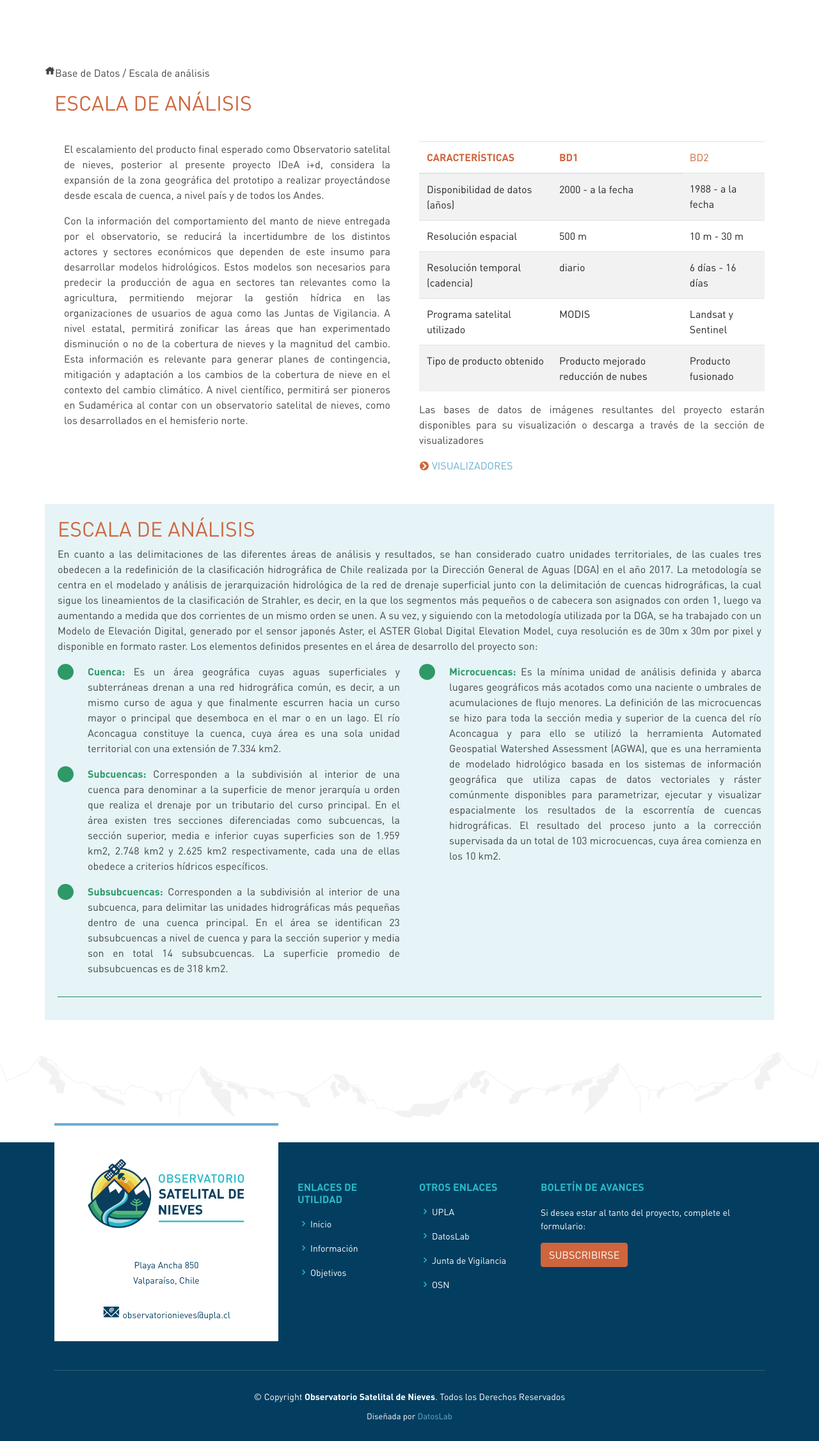
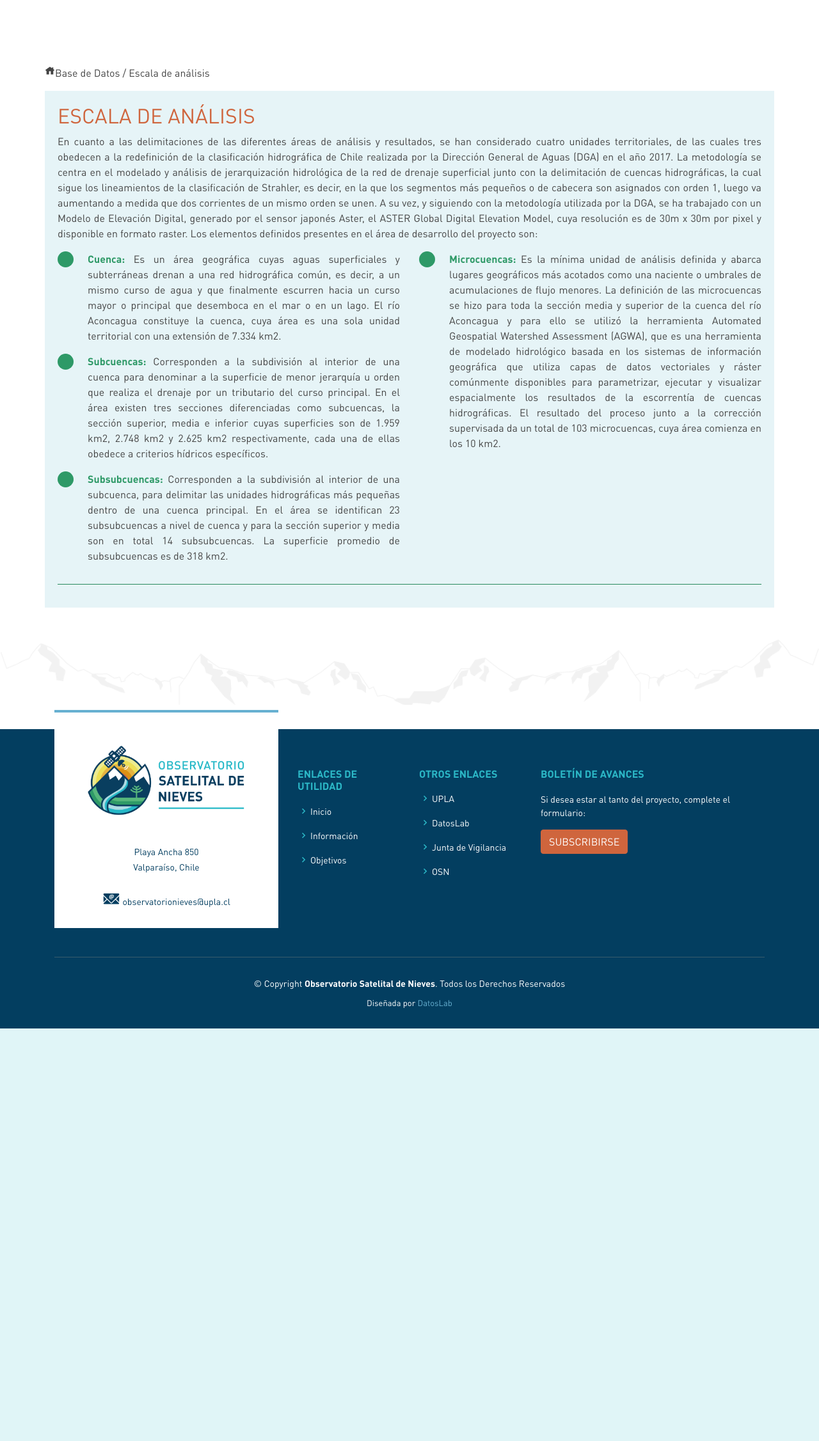
Before and after one commit to DatosLabUPLA/obsnieves-web-legacy, a Django app: page /escalamiento/ in a window 1280 px wide. Shown: the part 264-2517 px from the top of the page at 64% size. After the commit the page ends 1872 px from the top, so only its background shows below. Run offline with Django 3.2, Linux system fonts and the light colour scheme; some libraries are stand-ins or nearby versions.

Commit message:
Update: Se mueve texto de escalamiento hacia inicio
El texto que está redactado en la sección “Escalamiento” moverlo a la pestaña inicio (abajo de los objetivos específicos del proyecto, como título se podría incorporar un nombre que esté vinculado a las proyecciones del proyecto.

```diff
--- a/core/templates/core/escalation.html
+++ b/core/templates/core/escalation.html
@@ -17,79 +17,6 @@
           <i class="icofont-home"></i> Base de Datos / Escala de análisis
       </div>
   </div>
-
-  <section class="p-3">
-    <div class="container">
-      <div class="row">
-        <div class="col-12">
-            <h2 class="text-uppercase txt-naranjo-2">Escala de análisis</h2>
-        </div>
-      </div>
-    </div>
-  </section>
-
-  <section class="p-3">
-    <div class="container">
-      <div class="row ">
-        <div class="col-6">
-          <div class="col-12 text-justify">
-            <p>
-                El escalamiento del producto final esperado como Observatorio satelital de nieves, posterior al presente proyecto IDeA i+d, considera la expansión de la zona geográfica del prototipo a realizar proyectándose desde escala de cuenca, a nivel país y de todos los Andes.
-            </p>
-            <p>
-                Con la información del comportamiento del manto de nieve entregada por el observatorio, se reducirá  la incertidumbre de los distintos actores y sectores económicos que dependen de este insumo para  desarrollar modelos hidrológicos. Estos modelos son necesarios para predecir la producción de agua  en sectores tan relevantes como la agricultura, permitiendo mejorar la gestión hídrica en las  organizaciones de usuarios de agua como las Juntas de Vigilancia. A nivel estatal, permitirá zonificar  las áreas que han experimentado disminución o no de la cobertura de nieves y la magnitud del  cambio. Esta información es relevante para generar planes de contingencia, mitigación y adaptación  a los cambios de la cobertura de nieve en el contexto del cambio climático. A nivel científico, permitirá  ser pioneros en Sudamérica al contar con un observatorio satelital de nieves, como los desarrollados  en el hemisferio norte.
-            </p>
-          </div>
-        </div>
-        <div class="col-6">
-          <table class="table table-striped">
-              <thead class="text-uppercase txt-naranjo-2">
-                  <tr>
-                      <th>Características</th>
-                      <th>BD1</th>
-                      <td>BD2</td>
-                  </tr>
-              </thead>
-              <tbody>
-                  <tr>
-                      <td>Disponibilidad de datos (años)</td>
-                      <td>2000 - a la fecha</td>
-                      <td>1988 - a la fecha</td>
-                  </tr>
-                  <tr>
-                      <td>Resolución espacial</td>
-                      <td>500 m</td>
-                      <td>10 m - 30 m</td>
-                  </tr>
-                  <tr>
-                      <td>Resolución temporal (cadencia)</td>
-                      <td>diario</td>
-                      <td>6 días - 16 días</td>
-                  </tr>
-                  <tr>
-                      <td>Programa satelital utilizado</td>
-                      <td>MODIS</td>
-                      <td>Landsat y Sentinel</td>
-                  </tr>
-                  <tr>
-                      <td>Tipo de producto obtenido</td>
-                      <td>Producto mejorado reducción de nubes</td>
-                      <td>Producto fusionado</td>
-                  </tr>
-              </tbody>
-          </table>
-
-          <p class="text-justify">Las bases de datos de imágenes resultantes del proyecto estarán disponibles para su visualización o descarga  a través de la sección de visualizadores</p>
-          <p>
-              <a href="{% url 'display_description' %}" target="_self" class="text-uppercase">
-                <i class="icofont-circled-right txt-naranjo-2"></i>
-                Visualizadores
-              </a>
-          </p>
-        </div>
-      </div>
-    </div>
-  </section>
 
   <section class="p-3">
     <div class="container team-obs">
```
Also changed, not shown: core/templates/core/home.html (+16 -0 lines).
